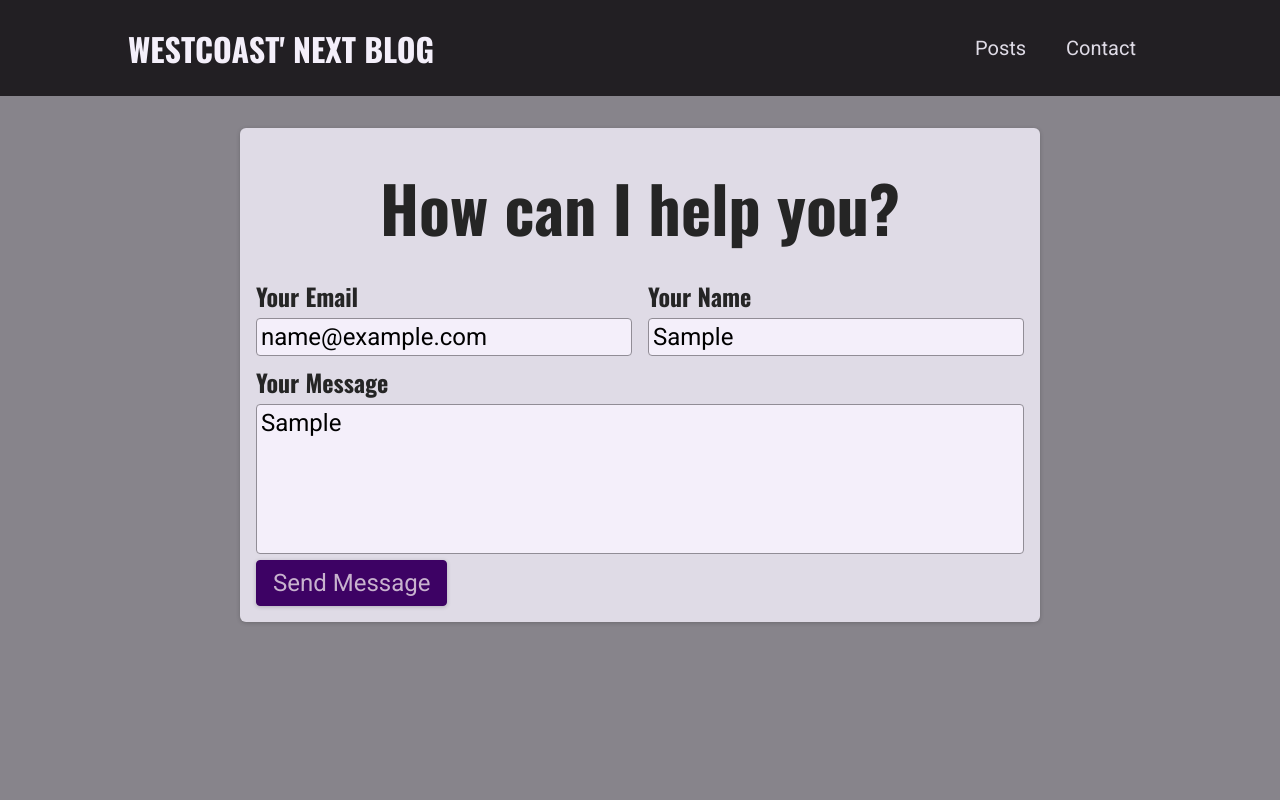
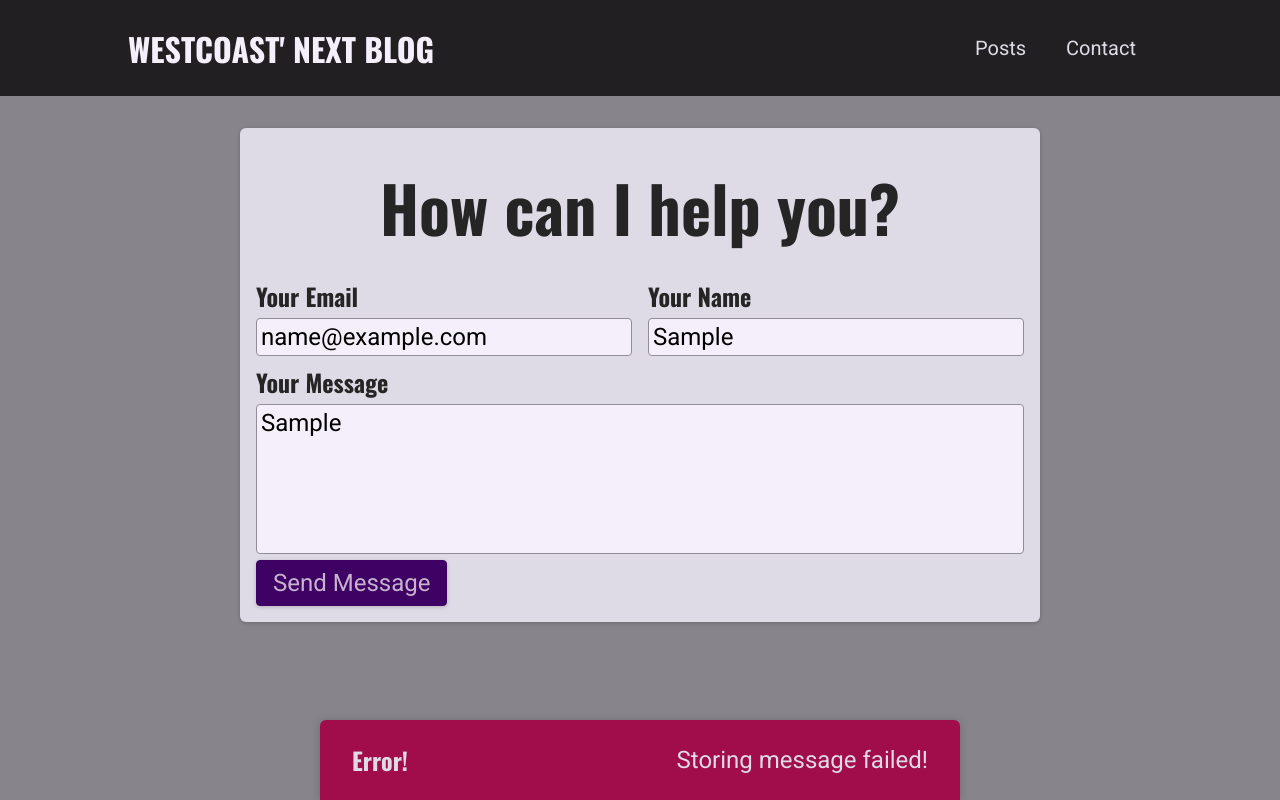
Before and after one commit to westcoast-dev/nextjs-course, a Next.js app: page /contact in a window 1280 px wide. Both pictures are taken after typing "name@example.com", "Sample", "Sample" into the empty fields and a click on the button "Send Message". Built offline with nearby package versions, Linux system fonts and the light colour scheme; no server answers; the database is empty.

Commit message:
connect mongodb and add notification

```diff
--- a/components/contact/ContactForm.tsx
+++ b/components/contact/ContactForm.tsx
@@ -1,26 +1,95 @@
-import React, { useState } from "react";
+import React, { useEffect, useState } from "react";
 import classes from "./ContactForm.module.css";
+import Notification from "../ui/notification";
+
+interface FormData {
+  email: string;
+  name: string;
+  message: string;
+}
+
+const sendContactData = async (formData: FormData) => {
+  const res = await fetch("/api/contact", {
+    method: "POST",
+    body: JSON.stringify(formData),
+    headers: { "Content-Type": "application/json" },
+  });
+
+  const data = await res.json();
+
+  if (!res.ok) {
+    throw new Error(data.message || "Something went wrong!");
+  }
+};
 
 const ContactForm = () => {
-  const [data, setData] = useState({ email: "", name: "", message: "" });
+  const [formData, setFormData] = useState({
+    email: "",
+    name: "",
+    message: "",
+  });
+  const [reqStatus, setReqStatus] = useState("");
+  const [reqError, setReqError] = useState("");
+
+  useEffect(() => {
+    if (reqStatus !== "pending") {
+      const timer = setTimeout(() => {
+        setReqStatus("");
+        setReqError("");
+      }, 3000);
+
+      return () => clearTimeout(timer);
+    }
+  }, [reqStatus]);
 
   const changeHandler = (
     e:
       | React.ChangeEvent<HTMLInputElement>
       | React.ChangeEvent<HTMLTextAreaElement>
   ) => {
-    setData({ ...data, [e.target.id]: e.target.value });
+    setFormData({ ...formData, [e.target.id]: e.target.value });
   };
 
-  const sendMessageHandler = (e: React.FormEvent) => {
+  const sendMessageHandler = async (e: React.FormEvent) => {
     e.preventDefault();
 
-    fetch("/api/contact", {
-      method: "POST",
-      body: JSON.stringify(data),
-      headers: { "Content-Type": "application/json" },
-    });
+    setReqStatus("pending");
+
+    try {
+      await sendContactData(formData);
+      setReqStatus("success");
+      setFormData({ email: "", name: "", message: "" });
+    } catch (error: any) {
+      setReqError(error.message);
+      setReqStatus("error");
+    }
   };
+
+  let notification;
+
+  if (reqStatus === "pending") {
+    notification = {
+      status: "pending",
+      title: "Sending message...",
+      message: "Your message is on its way!",
+    };
+  }
+
+  if (reqStatus === "success") {
+    notification = {
+      status: "success",
+      title: "Success!",
+      message: "Message sent successfully!",
+    };
+  }
+
+  if (reqStatus === "error") {
+    notification = {
+      status: "error",
+      title: "Error!",
+      message: reqError,
+    };
+  }
 
   return (
     <section className={classes.contact}>
@@ -33,7 +102,7 @@
               type="email"
               id="email"
               required
-              value={data.email}
+              value={formData.email}
               onChange={changeHandler}
             />
           </div>
@@ -43,7 +112,7 @@
               type="text"
               id="name"
               required
-              value={data.name}
+              value={formData.name}
               onChange={changeHandler}
             />
           </div>
@@ -54,7 +123,7 @@
             id="message"
             rows={5}
             required
-            value={data.message}
+            value={formData.message}
             onChange={changeHandler}
           ></textarea>
         </div>
@@ -62,6 +131,13 @@
           <button>Send Message</button>
         </div>
       </form>
+      {notification && (
+        <Notification
+          status={notification.status}
+          title={notification.title}
+          message={notification.message}
+        />
+      )}
     </section>
   );
 };
--- /dev/null
+++ b/components/ui/notification.js
@@ -0,0 +1,28 @@
+import ReactDOM from "react-dom";
+
+import classes from "./notification.module.css";
+
+function Notification(props) {
+  const { title, message, status } = props;
+
+  let statusClasses = "";
+
+  if (status === "success") {
+    statusClasses = classes.success;
+  }
+
+  if (status === "error") {
+    statusClasses = classes.error;
+  }
+
+  const cssClasses = `${classes.notification} ${statusClasses}`;
+
+  return (
+    <div className={cssClasses}>
+      <h2>{title}</h2>
+      <p>{message}</p>
+    </div>
+  );
+}
+
+export default Notification;
--- /dev/null
+++ b/components/ui/notification.module.css
@@ -0,0 +1,43 @@
+.notification {
+  display: flex;
+  justify-content: space-between;
+  align-items: center;
+  color: var(--color-grey-100);
+  background-color: var(--color-grey-800);
+  padding: 0 var(--size-8);
+  box-shadow: 0 1px 8px rgba(0, 0, 0, 0.2);
+  position: fixed;
+  height: 5rem;
+  bottom: 0;
+  width: 100%;
+  left: 0;
+  border-top-right-radius: 0;
+  border-top-left-radius: 0;
+}
+
+.notification h2 {
+  font-size: var(--size-6);
+  margin: 0;
+}
+
+.notification p {
+  margin: 0;
+}
+
+.success {
+  background-color: var(--color-success-500);
+  color: var(--color-grey-800);
+}
+
+.error {
+  background-color: var(--color-error-500);
+}
+
+@media (min-width: 768px) {
+  .notification {
+    width: 40rem;
+    left: calc(50% - 20rem);
+    border-top-right-radius: 6px;
+    border-top-left-radius: 6px;
+  }
+}
--- a/package.json
+++ b/package.json
@@ -17,6 +17,7 @@
     "eslint": "8.32.0",
     "eslint-config-next": "13.1.2",
     "gray-matter": "^4.0.3",
+    "mongodb": "^4.13.0",
     "next": "13.1.2",
     "react": "18.2.0",
     "react-dom": "18.2.0",
--- a/pages/api/contact.js
+++ b/pages/api/contact.js
@@ -1,4 +1,6 @@
-function handler(req, res) {
+import { MongoClient } from "mongodb";
+
+async function handler(req, res) {
   if (req.method === "POST") {
     const { email, name, message } = req.body;
 
@@ -20,7 +22,29 @@
       message,
     };
 
-    console.log(newMessage);
+    let client;
+
+    try {
+      client = await MongoClient.connect(
+        "mongodb+srv://weco:AHw2QIUN0ll7WDzQ@cluster0.xfpldic.mongodb.net/my-site?retryWrites=true&w=majority"
+      );
+    } catch (error) {
+      res.status(500).json({ message: "Could not connect to database." });
+      return;
+    }
+
+    const db = client.db();
+
+    try {
+      const result = await db.collection("messages").insertOne(newMessage);
+      newMessage.id = result.insertedId;
+    } catch (error) {
+      client.close();
+      res.status(500).json({ message: "Storing message failed!" });
+      return;
+    }
+
+    client.close();
 
     res
       .status(201)
```
Also changed, not shown: 2 other files (tests, documents, lock files or other folders).
